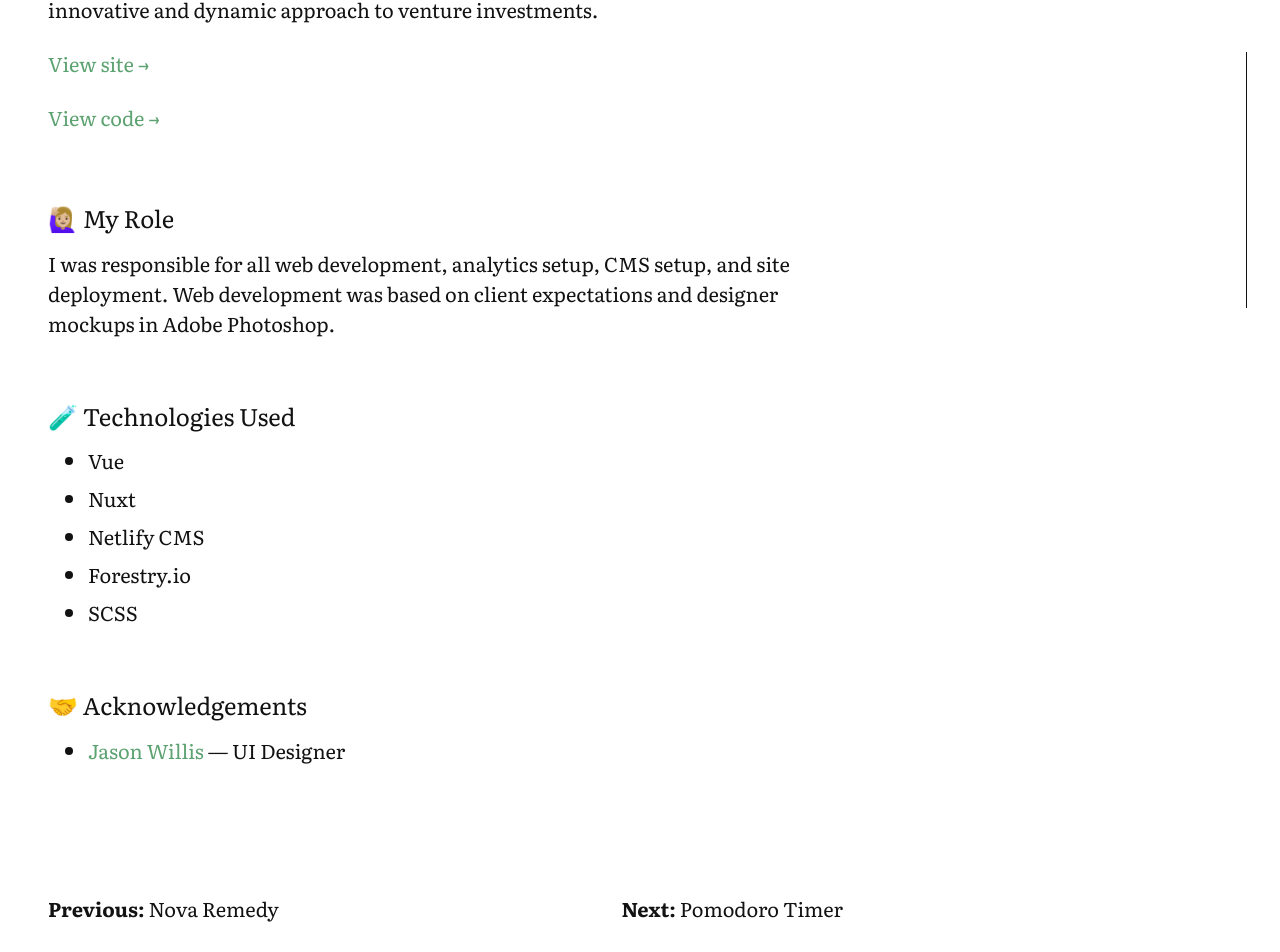
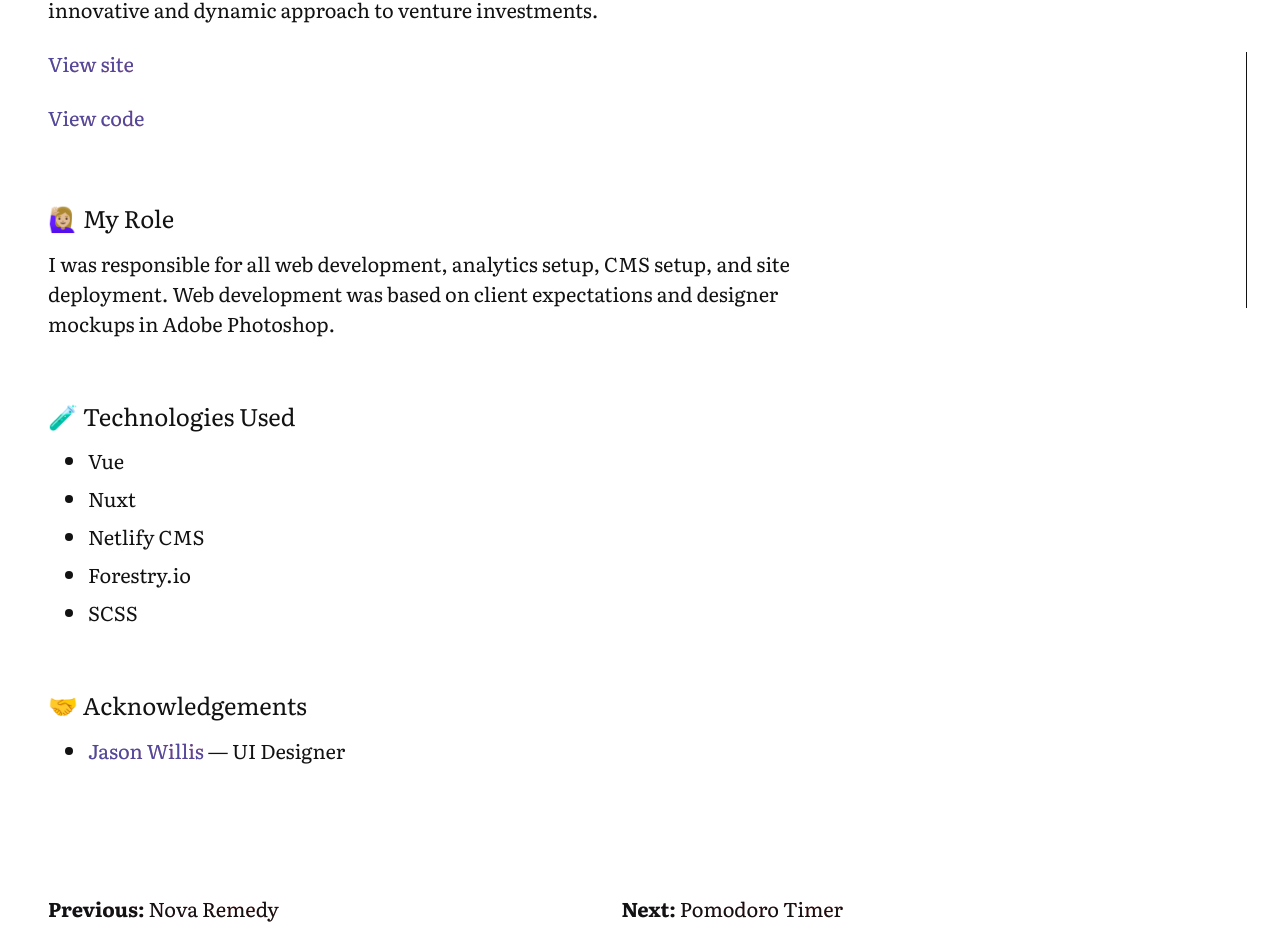
Before and after one commit to itsbrittaleigh/portfolio, a React (Create React App) app: page /projects/city-side-ventures in a window 1280 px wide. Shown: the part 492-1444 px from the top of the page. Built offline with nearby package versions, Linux system fonts and the light colour scheme.

Commit message:
:lipstick: animated gradient hover states for links

```diff
--- a/src/components/contact-modal/contact-modal.css
+++ b/src/components/contact-modal/contact-modal.css
@@ -81,13 +81,33 @@ textarea {
 }
 
 .button {
-  background-color: var(--black);
+  background: var(--black);
+  border-radius: var(--border-radius--large);
   border: none;
   color: var(--white);
   cursor: pointer;
+  letter-spacing: 1px;
   padding: 12px 24px;
-  border-radius: var(--border-radius--large);
-  letter-spacing: 1px;
+  position: relative;
+  transition: var(--transition);
+}
+
+.button:after {
+  animation: gradientHover 2s ease-in-out infinite;
+  background: linear-gradient(to right, #8DA1B9, #EF959C, #95ADB6);
+  background-size: 200% 200%;
+  border-radius: var(--border-radius--small);
+  content: '';
+  position: absolute;
+  height: 100%;
+  width: 100%;
+  top: 0;
+  left: 0;
+  z-index: -1;
+}
+
+.button:hover {
+  background: rgba(0, 0, 0, 0);
 }
 
 /* Validation */
--- /dev/null
+++ b/src/components/gradient-link/GradientLink.tsx
@@ -0,0 +1,36 @@
+import React from 'react';
+import { Link } from 'react-router-dom';
+import './gradient-link.css';
+
+interface IGradientLinkProps {
+  className?: string;
+  href: string;
+  isRRLink?: boolean;
+  newTab?: boolean;
+  text: React.ReactNode;
+}
+
+const GradientLink: React.FC<IGradientLinkProps> = ({
+  className = '',
+  isRRLink = false,
+  href,
+  newTab = false,
+  text,
+}) => (
+  <>
+    {isRRLink ? (
+      <Link className={`gradient-link ${className}`} to={href}>{text}</Link>
+     ) : (
+      <a
+        className={`gradient-link ${className}`}
+        href={href}
+        rel={newTab ? 'noreferrer' : ''}
+        target={newTab ? '_blank' : '_self'}
+      >
+        {text}
+      </a>
+     )}
+  </>
+);
+
+export default GradientLink;
--- /dev/null
+++ b/src/components/gradient-link/gradient-link.css
@@ -0,0 +1,27 @@
+.gradient-link {
+  animation: gradientHover 2s ease-in-out infinite;
+  background: linear-gradient(to right, #8DA1B9, #EF959C, #95ADB6);
+  -webkit-background-clip: text;
+  background-clip: text;
+  background-size: 200% 200%;
+  color: var(--black);
+  transition: color var(--transition)
+}
+
+.gradient-link:hover {
+  color: rgba(0, 0, 0, 0);
+}
+
+@keyframes gradientHover {
+  0% {
+    background-position: left;
+  }
+
+  50% {
+    background-position: right;
+  }
+
+  100% {
+    background-position:left;
+  }
+}
--- a/src/components/navigation-menu/NavigationMenu.tsx
+++ b/src/components/navigation-menu/NavigationMenu.tsx
@@ -1,5 +1,6 @@
 import React from 'react';
 import './navigation-menu.css';
+import GradientLink from '../gradient-link/GradientLink';
 
 interface INavigationMenuProps {
   isOpen: boolean;
@@ -10,19 +11,18 @@ const NavigationMenu: React.FC<INavigationMenuProps> = ({ isOpen }) => {
     <nav className={`navigation-menu ${isOpen ? 'is-open' : ''}`}>
       <ul className="navigation-menu__list">
         <li>
-          <a className="navigation-menu__link" href="/about">About</a>
+          <GradientLink className="navigation-menu__link" href="/about" text="About" />
         </li>
         <li>
-          <a className="navigation-menu__link" href="/projects">Projects</a>
+          <GradientLink className="navigation-menu__link" href="/projects" text="Projects" />
         </li>
         <li>
-          <a
+          <GradientLink
             className="navigation-menu__link"
             href="/britta-rodenbeck__resume.pdf"
-            target="_blank"
-          >
-            Resume
-          </a>
+            newTab
+            text="Resume"
+          />
         </li>
       </ul>
     </nav>
--- a/src/components/navigation-menu/navigation-menu.css
+++ b/src/components/navigation-menu/navigation-menu.css
@@ -32,11 +32,6 @@
   margin-bottom: 8px;
   padding: 8px 0;
   text-decoration: none;
-  transition: var(--transition);
-}
-
-.navigation-menu__link:hover {
-  color: var(--accent);
 }
 
 @media only screen and (min-width: 768px) {
--- a/src/components/project-navigation/ProjectNavigation.tsx
+++ b/src/components/project-navigation/ProjectNavigation.tsx
@@ -2,6 +2,7 @@ import React from 'react';
 import { IProject } from '../../routes/projects/projectData';
 import { Link } from 'react-router-dom';
 import './project-navigation.css';
+import GradientLink from '../gradient-link/GradientLink';
 
 interface IProjectNavigationProps {
   nextProject: Pick<IProject, 'slug' | 'title'>;
@@ -10,18 +11,26 @@ interface IProjectNavigationProps {
 
 const ProjectNavigation: React.FC<IProjectNavigationProps> = ({ nextProject, previousProject }) => (
   <nav className="project-navigation">
-    <Link
+    <GradientLink
       className="project-navigation__link"
-      to={`/projects/${previousProject.slug}`}
-    >
-      <strong>Previous:</strong> {previousProject.title}
-    </Link>
-    <Link
+      href={`/projects/${previousProject.slug}`}
+      isRRLink
+      text={
+        <>
+          <strong>Previous:</strong> {previousProject.title}
+        </>
+      }
+    />
+    <GradientLink
       className="project-navigation__link project-navigation__link--right"
-      to={`/projects/${nextProject.slug}`}
-    >
-      <strong>Next:</strong> {nextProject.title}
-    </Link>
+      href={`/projects/${nextProject.slug}`}
+      isRRLink
+      text={
+        <>
+          <strong>Next:</strong> {nextProject.title}
+        </>
+      }
+    />
   </nav>
 );
 
--- a/src/components/project-navigation/project-navigation.css
+++ b/src/components/project-navigation/project-navigation.css
@@ -6,13 +6,8 @@
 }
 
 .project-navigation__link {
-  color: var(--black);
+  max-width: 48%;
   transition: var(--transition);
-  max-width: 48%;
-}
-
-.project-navigation__link:hover {
-  color: var(--accent);
 }
 
 .project-navigation__link--right {
--- a/src/components/project/project.css
+++ b/src/components/project/project.css
@@ -4,16 +4,30 @@
   color: var(--black);
   display: block;
   padding: 24px;
+  position: relative;
   text-decoration: none;
   transition: var(--transition);
+}
+
+.project:after {
+  animation: gradientHover 2s ease-in-out infinite;
+  background: linear-gradient(to right, #8DA1B9, #EF959C, #95ADB6);
+  background-size: 200% 200%;
+  bottom: 0;
+  content: '';
+  height: 3px;
+  left: 0;
+  position: absolute;
+  transition: var(--transition);
+  width: 0;
 }
 
 .project:first-of-type {
   border-top-width: 1px;
 }
 
-.project:hover {
-  border-bottom-color: transparent;
+.project:hover:after {
+  width: 100%;
 }
 
 .project__title {
--- a/src/index.css
+++ b/src/index.css
@@ -25,11 +25,11 @@
   --normal: 400;
 
   /* Colors */
-  --black: #121212;
-  --gray: #B7B7B7;
-  --white: #FFFFFF;
-  --error: #8D021F;
-  --accent: #5DA271;
+  --black: rgba(18, 18, 18, 1);
+  --gray: rgba(183, 183, 183, 1);
+  --white: rgba(255, 255, 255, 1);
+  --error: rgba(141, 2, 31, 1);
+  --accent: rgba(82, 72, 156, 1);
 
   /* Shapes */
   --border-radius--large: 5px;
@@ -98,23 +98,7 @@ li {
 
 a {
   color: var(--accent);
-  position: relative;
   text-decoration: none;
-}
-
-a:after {
-  content: '';
-  position: absolute;
-  height: 2px;
-  width: 0;
-  background-color: var(--accent);
-  bottom: 1px;
-  left: 0;
-  transition: var(--transition);
-}
-
-a:hover:after {
-  width: 100%;
 }
 
 .wrapper {
--- a/src/routes/project/Project.tsx
+++ b/src/routes/project/Project.tsx
@@ -5,6 +5,7 @@ import NotFound from './NotFound';
 import './project.css';
 import ProjectNavigation from '../../components/project-navigation/ProjectNavigation';
 import ScrollToTop from '../../components/scroll-to-top/ScrollToTop';
+import GradientLink from '../../components/gradient-link/GradientLink';
 
 const Project = () => {
   const params = useParams();
@@ -30,23 +31,20 @@ const Project = () => {
       <section className="section">
         <p>{currentProject.overview}</p>
         <div className="project__link-container">
-          <a
+          <GradientLink
             className="project__link"
             href={currentProject.liveLink}
-            rel="noreferrer"
-            target="_blank"
-          >
-            View site &rarr;
-          </a>
+            newTab
+            text="View site"
+          />
         </div>
         <div className="project__link-container">
-          <a
+          <GradientLink
+            className="project__link"
             href={currentProject.githubLink}
-            rel="noreferrer"
-            target="_blank"
-          >
-            View code &rarr;
-          </a>
+            newTab
+            text="View code"
+          />
         </div>
       </section>
 
@@ -77,7 +75,12 @@ const Project = () => {
               if (!!acknowledgement.website) {
                 return (
                   <li>
-                    <a href={website} rel="noreferrer" target="_blank">{name}</a>
+                    <GradientLink
+                      className="project__link"
+                      href={website!}
+                      newTab
+                      text={name}
+                    />
                     &nbsp;—&nbsp;
                     {role}
                   </li>
--- a/src/routes/project/project.css
+++ b/src/routes/project/project.css
@@ -10,3 +10,7 @@
   padding: 8px 0;
   margin-bottom: 8px;
 }
+
+.project__link {
+  color: var(--accent);
+}
```
